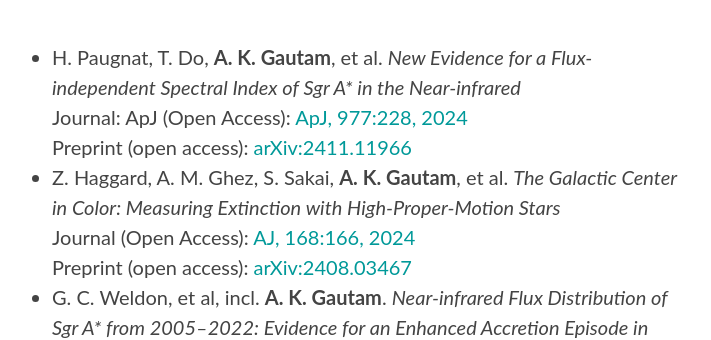
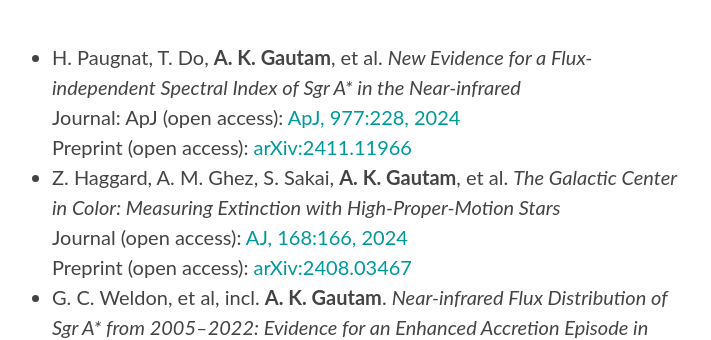
Before and after one commit to abhimat/abhimat.github.io, a Jekyll site: the page built from research/index.md, in a window 1280 px wide and 900 px high, scrolled down 541 px. Shown: the part 155-495 px from the top of the window, without its empty margins (292-1003 px from the left). Built offline with Jekyll 4.4.1, drawn with Linux system fonts in a browser that asks for light colours; some web fonts are replaced.

Commit message:
Updated research page

```diff
--- a/research/index.md
+++ b/research/index.md
@@ -11,8 +11,8 @@
 * **A. K. Gautam**, T. Do, A. M. Ghez, et al. *An Adaptive Optics Survey of Stellar Variability at the Galactic Center*<br>Journal: [ApJ, 871:103, 2019](https://doi.org/10.3847/1538-4357/aaf103)<br>Preprint (open access): [arXiv:1811.04898](https://arxiv.org/abs/1811.04898)
 
 ### Co-authored
-* H. Paugnat, T. Do, **A. K. Gautam**, et al. *New Evidence for a Flux-independent Spectral Index of Sgr A\* in the Near-infrared*<br>Journal: ApJ (Open Access): [ApJ, 977:228, 2024](https://doi.org/10.3847/1538-4357/ad8ac6) <br>Preprint (open access): [arXiv:2411.11966](https://arxiv.org/abs/2411.11966)
-* Z. Haggard, A. M. Ghez, S. Sakai, **A. K. Gautam**, et al. *The Galactic Center in Color: Measuring Extinction with High-Proper-Motion Stars*<br>Journal (Open Access): [AJ, 168:166, 2024](https://doi.org/10.3847/1538-3881/ad6cd6) <br>Preprint (open access): [arXiv:2408.03467](https://arxiv.org/abs/2408.03467)
+* H. Paugnat, T. Do, **A. K. Gautam**, et al. *New Evidence for a Flux-independent Spectral Index of Sgr A\* in the Near-infrared*<br>Journal: ApJ (open access): [ApJ, 977:228, 2024](https://doi.org/10.3847/1538-4357/ad8ac6) <br>Preprint (open access): [arXiv:2411.11966](https://arxiv.org/abs/2411.11966)
+* Z. Haggard, A. M. Ghez, S. Sakai, **A. K. Gautam**, et al. *The Galactic Center in Color: Measuring Extinction with High-Proper-Motion Stars*<br>Journal (open access): [AJ, 168:166, 2024](https://doi.org/10.3847/1538-3881/ad6cd6) <br>Preprint (open access): [arXiv:2408.03467](https://arxiv.org/abs/2408.03467)
 * G. C. Weldon, et al, incl. **A. K. Gautam**. *Near-infrared Flux Distribution of Sgr A\* from 2005–2022: Evidence for an Enhanced Accretion Episode in 2019*<br>Journal (open access): [ApJL, 954:L33, 2023](https://doi.org/10.3847/2041-8213/acf2f2)<br>Preprint (open access): [arXiv:2308.09749](https://arxiv.org/abs/2308.09749)
 * M. S. R. Freeman, J. R. Lu, J. Lyke, **A. K. Gautam**, et al. *An Optical Distortion Solution for the Keck I OSIRIS Imager*<br>Journal (open access): [AJ, 166:125, 2023](https://doi.org/10.3847/1538-3881/aceaf7)
 * S. Jia, et al, incl. **A. K. Gautam**. *Stellar Populations in the Central 0.5 pc of Our Galaxy. III. The Dynamical Substructures*<br>Journal (open access): [ApJ, 949:18, 2023](https://doi.org/10.3847/1538-4357/acb939)<br>Preprint (open access): [arXiv:2302.02040](https://arxiv.org/abs/2302.02040)
```
